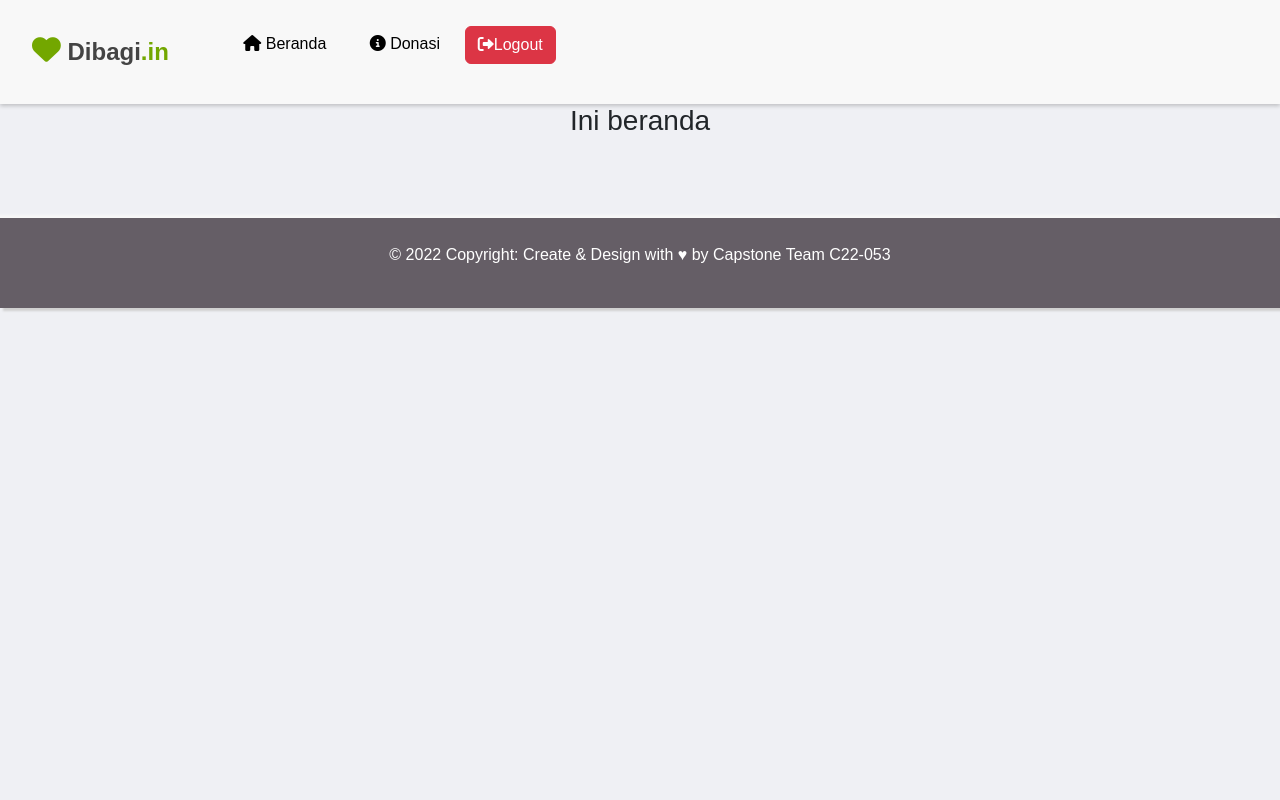
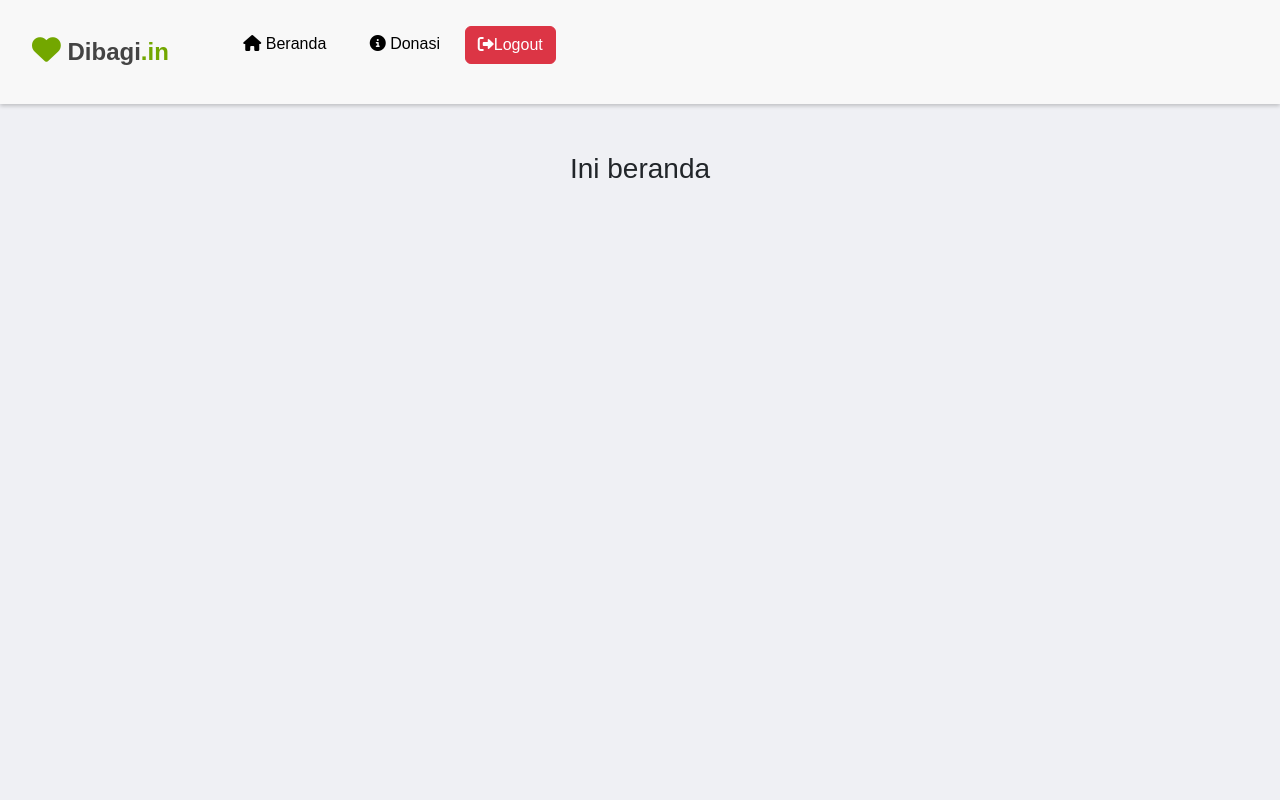
Before and after one commit to suryaasaputra/dibagiin, a Next.js app: page /beranda in a window 1280 px wide. Shown: the top 800 px of the page. Built offline with nearby package versions, Linux system fonts and the light colour scheme; sample sign-in values are in the browser's storage; a web font is replaced by a local one.

Commit message:
update css

```diff
--- a/components/Layout2.js
+++ b/components/Layout2.js
@@ -32,7 +32,7 @@ const Header = () => {
 						</li>
 						<li>
 							<button onClick={() => userService.logout()} className="btn btn-danger">
-								<i class="fa-solid fa-right-from-bracket"></i>Logout
+								<i className="fa-solid fa-right-from-bracket"></i>Logout
 							</button>
 						</li>
 
@@ -45,7 +45,7 @@ const Header = () => {
 
 const Footer = () => {
 	return (
-		<footer>
+		<footer >
 			<p>
 				© 2022 Copyright: Create & Design with <span>&#9829;</span> by Capstone
 				Team C22-053
--- a/pages/beranda/index.js
+++ b/pages/beranda/index.js
@@ -1,16 +1,11 @@
 // import { userService } from "../../services";
 import Layout2 from "../../components/Layout2";
 export default function Beranda() {
-	// const logout = () => {
-	// 	userService.logout()
-	// }
 	return (
 		<>
 			<div className="container">
-				<h3 className=" m-auto">Ini beranda</h3>
+				<h3 className=" m-auto p-5">Ini beranda</h3>
 			</div>
-
-			{/* <button onClick={logout} type="button" class="btn btn-danger"><i class="fa-solid fa-right-from-bracket"></i>Logout</button> */}
 		</>
 	);
 }
--- a/styles/main.scss
+++ b/styles/main.scss
@@ -7,6 +7,10 @@
 	padding: 0;
 	box-sizing: border-box;
 	font-family: "Viga", sans-serif;
+}
+
+main {
+	min-height: 100vh;
 }
 
 $white: #eff0f4;
@@ -478,7 +482,7 @@ OUR TEAMS
 
 /* FOOTER */
 footer {
-	margin-top: 5rem;
+	margin-top: auto;
 	width: 100%;
 	box-shadow: $outer-shadow;
 	padding: 25px;
```
